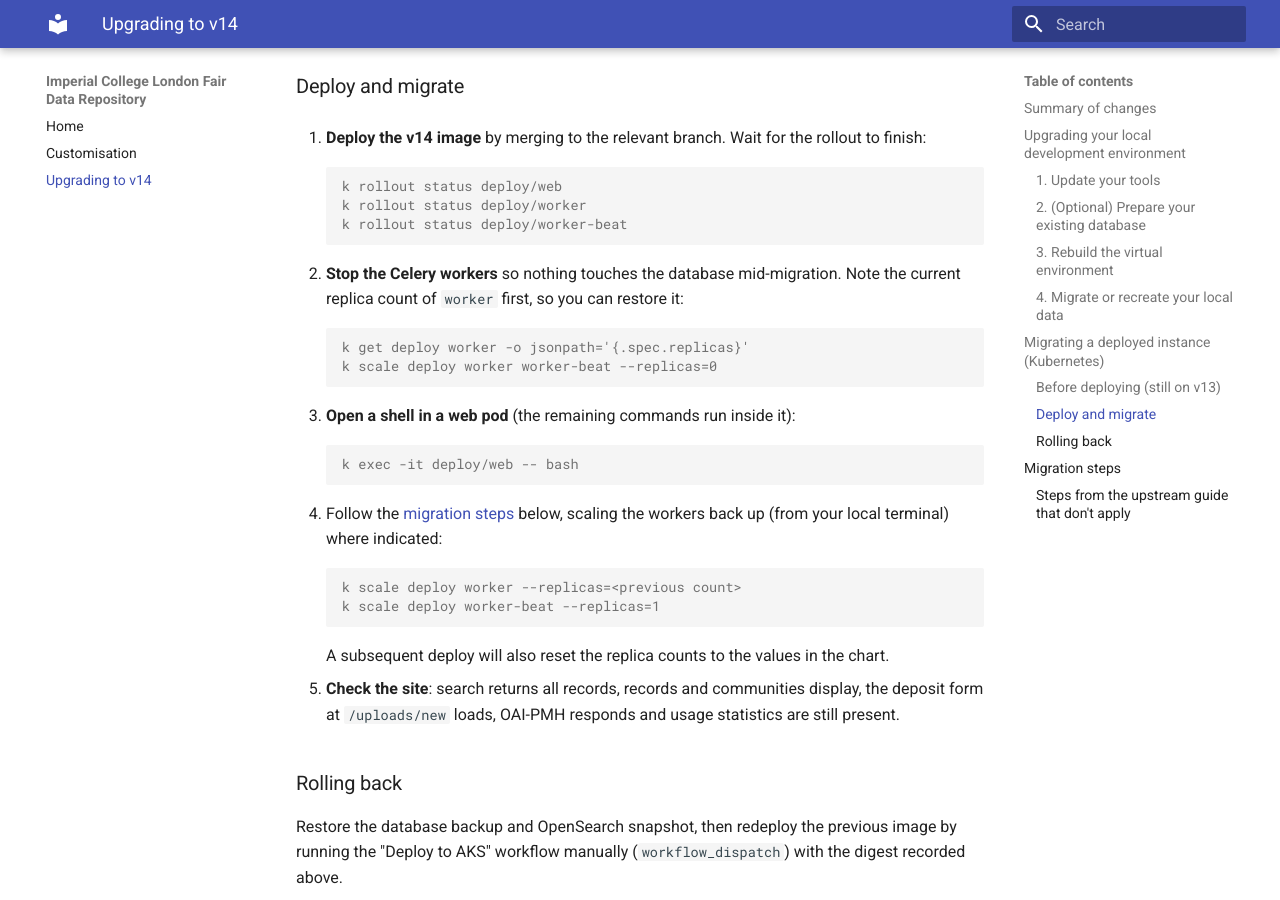
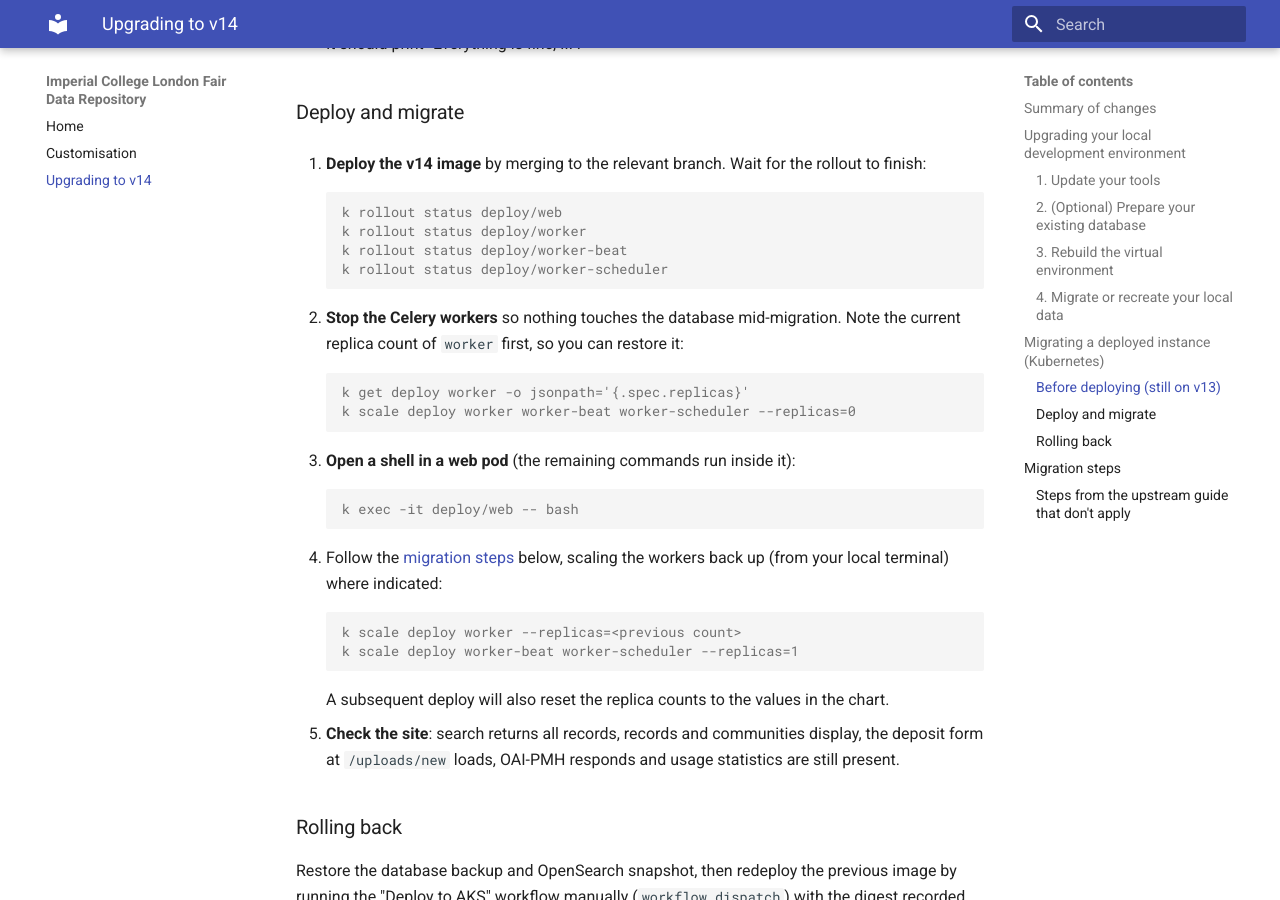
Before and after one commit to ImperialCollegeLondon/fair-data-repository, an MkDocs documentation site: the page built from docs/upgrading-v14.md, in a window 1280 px wide and 900 px high, scrolled down 3378 px. Built offline with MkDocs 1.6.1 and Material for MkDocs 9.7.7, drawn with Linux system fonts in a browser that asks for light colours; some of the changed text lies outside the part shown.

Commit message:
Add guidance to scale scheduler to upgrade doc

````diff
--- a/docs/upgrading-v14.md
+++ b/docs/upgrading-v14.md
@@ -114,7 +114,8 @@ workers must be running.
 The dev and prod instances run on AKS using the image built from this repository and the
 [ImperialCollegeLondon/helm-invenio] chart. Merging to `develop` deploys to dev and
 merging to `main` deploys to prod (see `.github/workflows/publish.yml` and
-`deploy.yml`). The chart runs the `web`, `worker` and `worker-beat` Deployments in the
+`deploy.yml`). The chart runs the `web`, `worker`, `worker-beat` and `worker-scheduler`
+(the invenio-jobs scheduler, added with the v14 chart update) Deployments in the
 `invenio` namespace.
 
 !!! warning
@@ -163,6 +164,7 @@ alias k="kubectl -n invenio"
     k rollout status deploy/web
     k rollout status deploy/worker
     k rollout status deploy/worker-beat
+    k rollout status deploy/worker-scheduler
     ```
 
 1. **Stop the Celery workers** so nothing touches the database mid-migration. Note the
@@ -170,7 +172,7 @@ alias k="kubectl -n invenio"
 
     ```console
     k get deploy worker -o jsonpath='{.spec.replicas}'
-    k scale deploy worker worker-beat --replicas=0
+    k scale deploy worker worker-beat worker-scheduler --replicas=0
     ```
 
 1. **Open a shell in a web pod** (the remaining commands run inside it):
@@ -184,7 +186,7 @@ alias k="kubectl -n invenio"
 
     ```console
     k scale deploy worker --replicas=<previous count>
-    k scale deploy worker-beat --replicas=1
+    k scale deploy worker-beat worker-scheduler --replicas=1
     ```
 
     A subsequent deploy will also reset the replica counts to the values in the chart.
````
